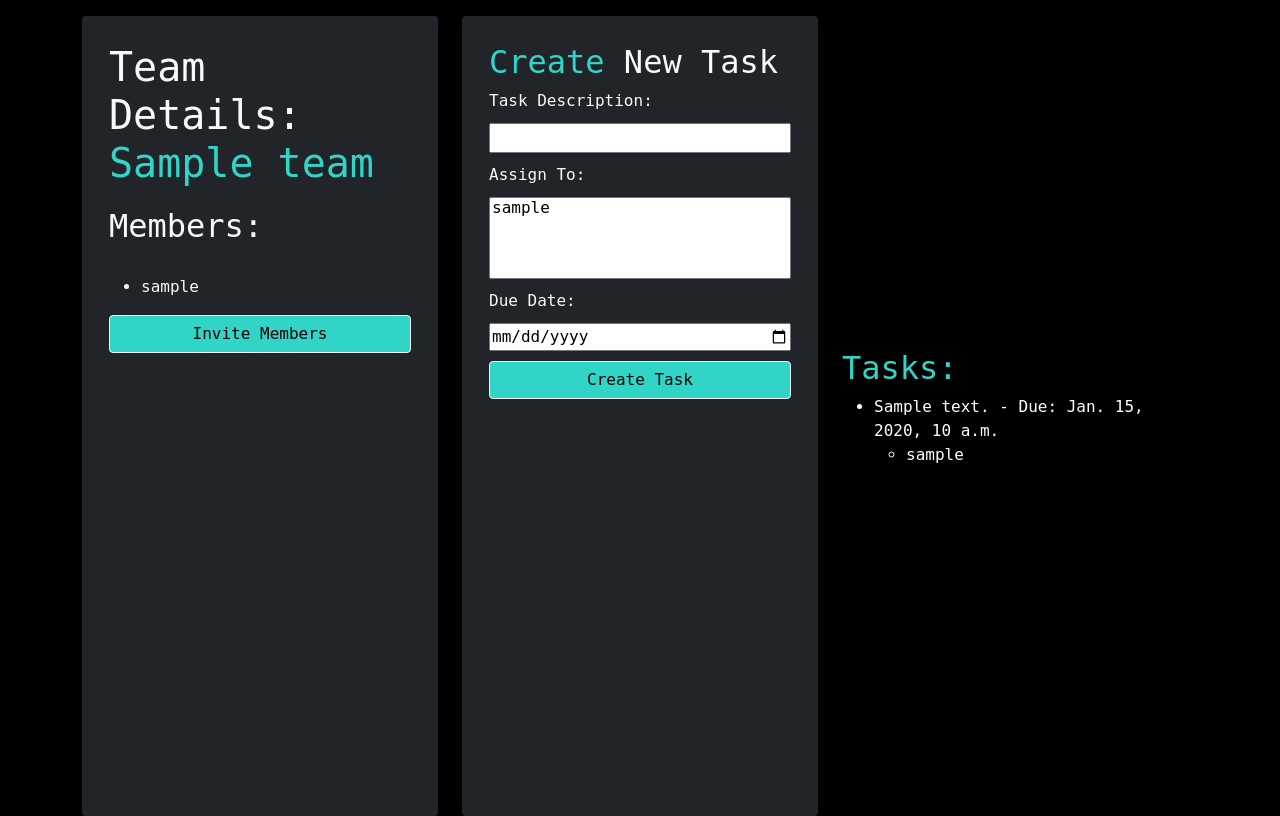
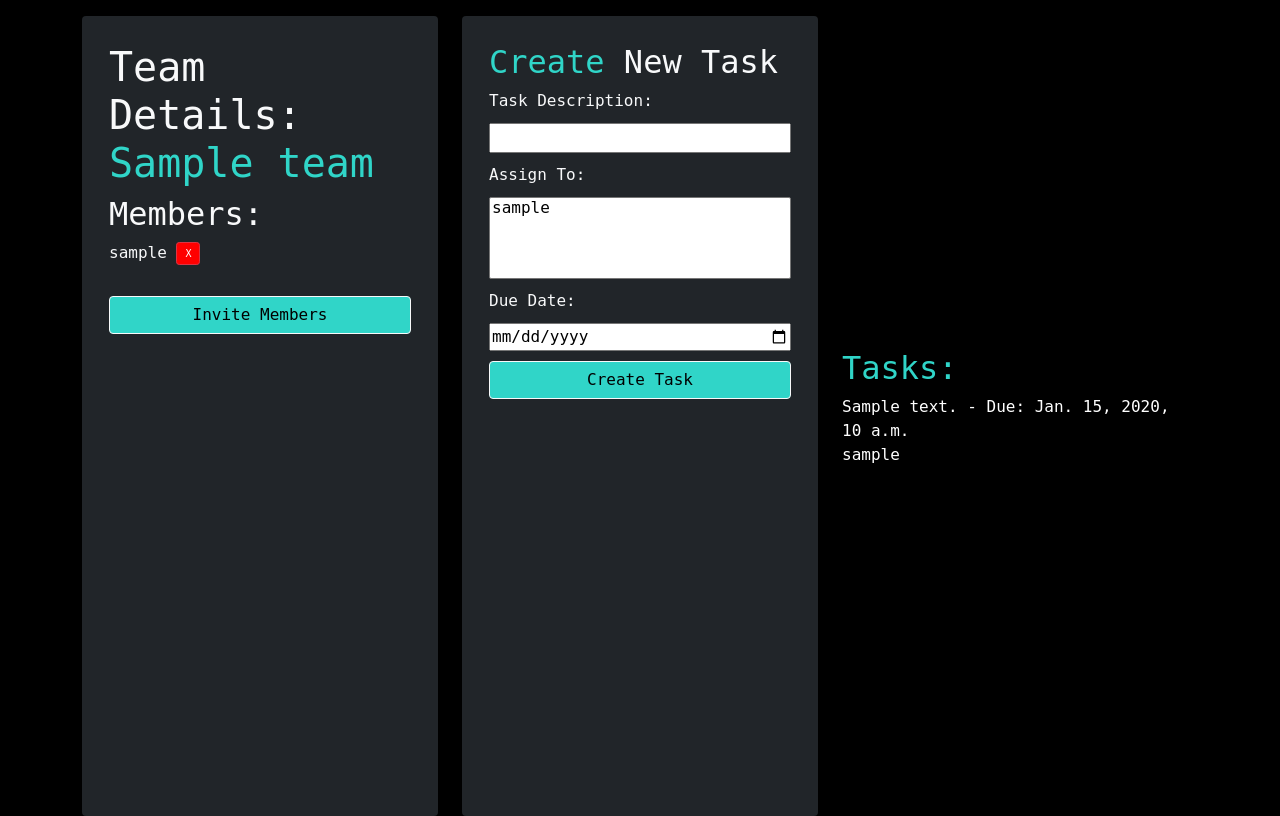
Before and after one commit to yharoon/Pelican-SEG-Small-Group, a Django app: template Pelican/tasks/templates/team_detail.html in a window 1280 px wide. Shown: the part 56-872 px from the top of the page. Run offline with Django 4.2, Linux system fonts and the light colour scheme; the template is opened without the code that fills it: most values are stand-ins (such as "Sample title", 1, 10 or a date in 2020); some libraries are stand-ins or nearby versions.

Commit message:
Add remove members button

```diff
--- a/Pelican/tasks/templates/team_detail.html
+++ b/Pelican/tasks/templates/team_detail.html
@@ -4,16 +4,14 @@
 <style>
   /* Custom CSS for the dashboard */
   body {
-    background-color: black; /* Set the background color of the entire page to black */
-    color: white; /* Set text color to white for better readability */
-    font-family: 'Roboto Mono', monospace; /* Set font family */
+    background-color: black;
+    color: white;
+    font-family: 'Roboto Mono', monospace;
   }
 
-  /* Define pastel colors for the cards */
   .card-pastel-blue {
-    background-color: #30D5C8; /* Pastel blue */
+    background-color: #30D5C8;
   }
-  /* Add more classes for different pastel colors if needed */
 
   /* Adjust alignment for form elements */
   form {
@@ -32,16 +30,38 @@
   .align-top {
     align-items: flex-start !important;
   }
+
+  /* Increase padding between members */
+  ul {
+    padding-left: 0;
+    list-style: none;
+  }
+
+  li {
+    margin-bottom: 15px;
+  }
+
+  /* Smaller remove buttons */
+  .btn-sm {
+    padding: 5px 10px;
+    font-size: 12px;
+  }
+
+  .btn-sm.btn-danger {
+    padding: 3px 8px; /* Adjust padding for a smaller size */
+    font-size: 10px; /* Modify font size */
+    background-color: red; /* Set the background color to red */
+  }
 </style>
 <div class="container">
   <div class="row justify-content-center align-items-center">
     <div class="col-md-4 col-lg-4 order-lg-1">
       <div class="card h-100 rounded-9 bg-dark text-light" style="border: none; padding: 27px;">
-        <h1 style="margin-bottom: 20px;"> Team Details: <span style="color: #30D5C8;">{{ team.name }}</span> </h1>
-        <h2 style="margin-bottom: 30px;">Members:</h2>
+        <h1> Team Details: <span style="color: #30D5C8;">{{ team.name }}</span> </h1>
+        <h2>Members:</h2>
         <ul>
           {% for member in team.members.all %}
-            <li>{{ member.username }}</li>
+            <li>{{ member.username }} <a href="{% url 'remove_member' team.id member.id %}" class="btn btn-danger btn-sm">X</a></li>
           {% endfor %}
         </ul>
         <a href="{% url 'send_invitations' team.id %}" class="btn btn-light btn-block" style="background-color: #30D5C8;">Invite Members</a>
```
